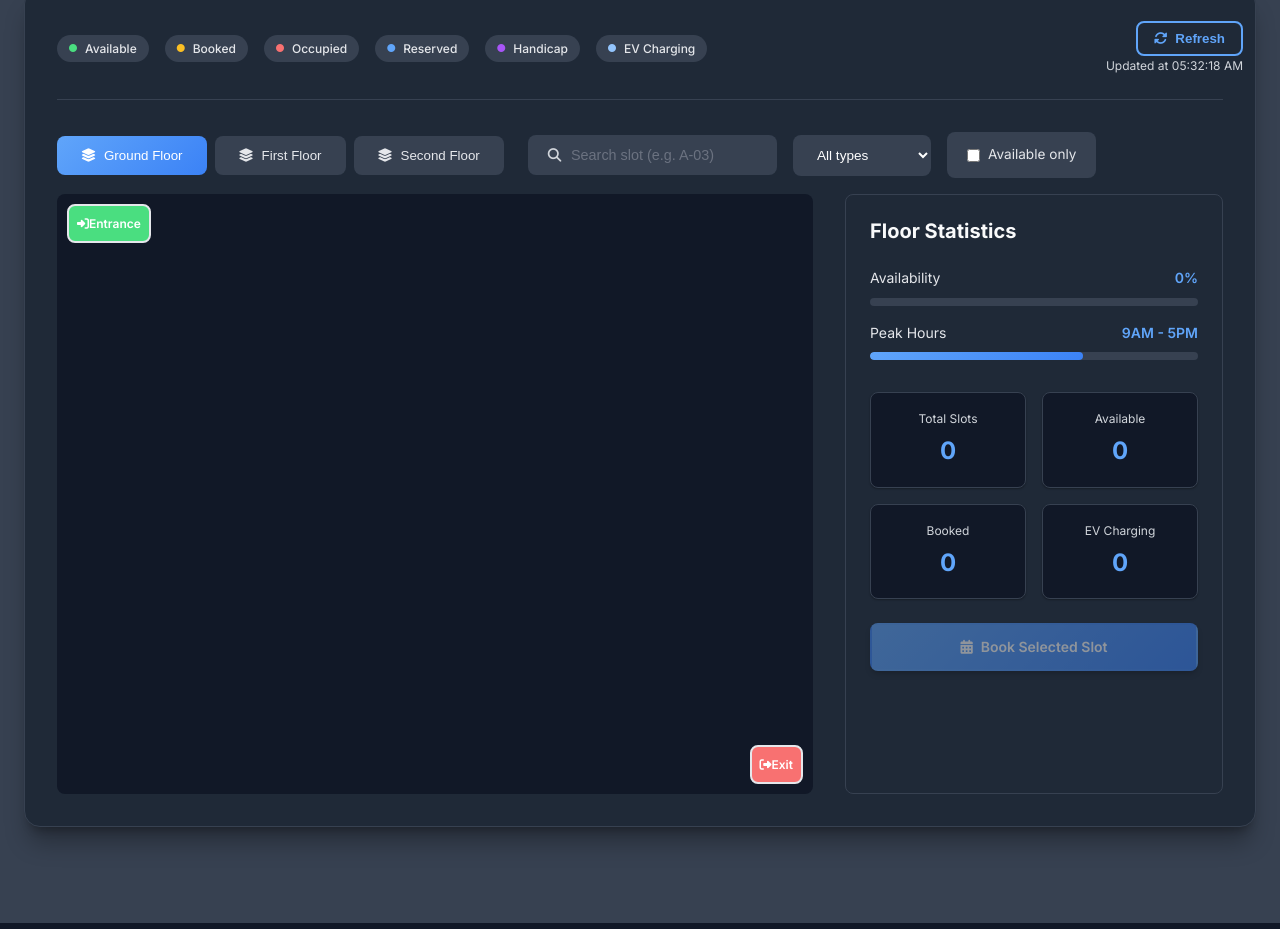
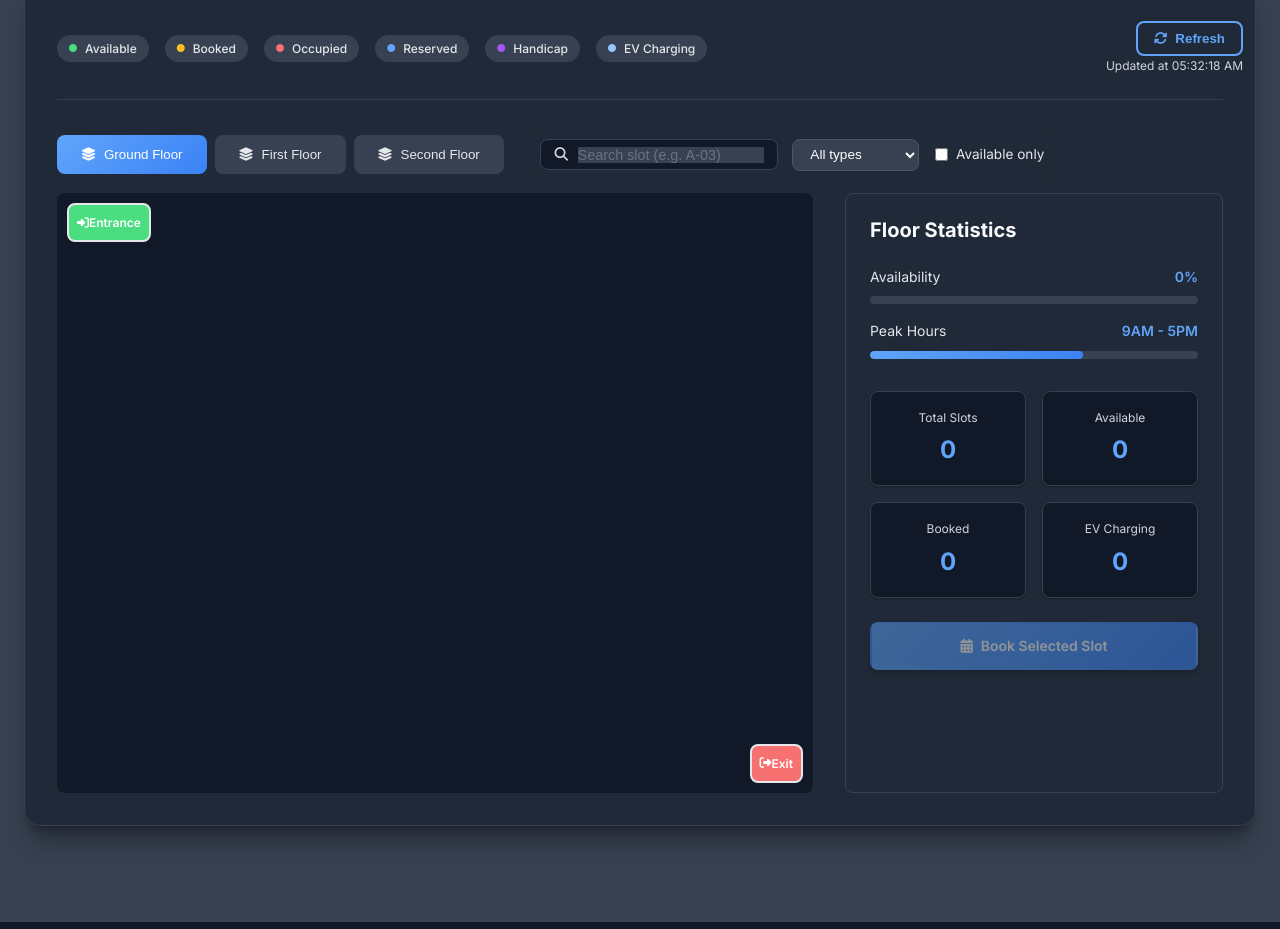
Before and after one commit to himanshugoud/smartpark, a website with bundled scripts: page index.html in a window 1280 px wide. Shown: the part 1822-2751 px from the top of the page. Built offline with nearby package versions, Linux system fonts and the light colour scheme; no server answers; animation ran at ten frames a second.

Commit message:
Restore combined filter box with tighter padding to match tab height

```diff
--- a/style.css
+++ b/style.css
@@ -1068,8 +1068,10 @@ a:hover {
     display: inline-flex;
     flex-wrap: nowrap;
     align-items: center;
-    gap: 1rem;
-    background: transparent;
+    gap: 0.85rem;
+    background: var(--bg-secondary);
+    border-radius: var(--radius);
+    padding: 0.4rem 0.75rem;
     width: fit-content;
     max-width: 100%;
 }
@@ -1078,18 +1080,18 @@ a:hover {
     display: flex;
     align-items: center;
     gap: 0.6rem;
-    flex: 0 1 260px;
-    min-width: 160px;
-    max-width: 260px;
-    background: var(--gray-100);
-    border: none;
+    flex: 0 1 240px;
+    min-width: 150px;
+    max-width: 240px;
+    background: var(--bg-primary);
+    border: 1px solid var(--gray-200);
     border-radius: var(--radius);
-    padding: 0.75rem 1.25rem;
+    padding: 0.4rem 0.85rem;
     transition: var(--transition);
 }
 
 .grid-filter-search:focus-within {
-    box-shadow: 0 0 0 2px var(--primary);
+    border-color: var(--primary);
 }
 
 .grid-filter-search i {
@@ -1139,10 +1141,10 @@ a:hover {
 }
 
 #slot-type-filter {
-    padding: 0.75rem 1.25rem;
+    padding: 0.4rem 0.85rem;
     border-radius: var(--radius);
-    border: none;
-    background: var(--gray-100);
+    border: 1px solid var(--gray-200);
+    background: var(--bg-primary);
     color: var(--text-primary);
     font-size: 0.85rem;
     cursor: pointer;
@@ -1151,7 +1153,7 @@ a:hover {
 
 #slot-type-filter:focus {
     outline: none;
-    box-shadow: 0 0 0 2px var(--primary);
+    border-color: var(--primary);
 }
 
 .grid-filter-toggle input:focus {
@@ -1169,9 +1171,6 @@ a:hover {
     user-select: none;
     white-space: nowrap;
     flex-shrink: 0;
-    background: var(--gray-100);
-    border-radius: var(--radius);
-    padding: 0.75rem 1.25rem;
 }
 
 .grid-filter-toggle input {
```
